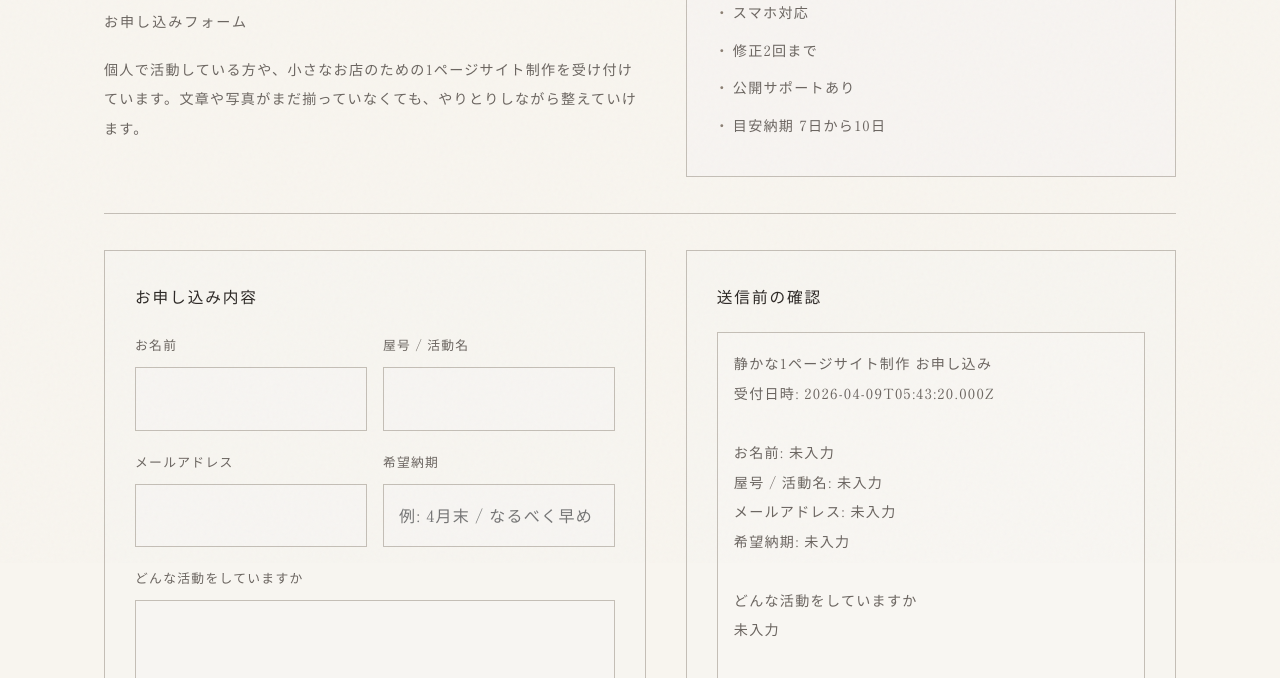
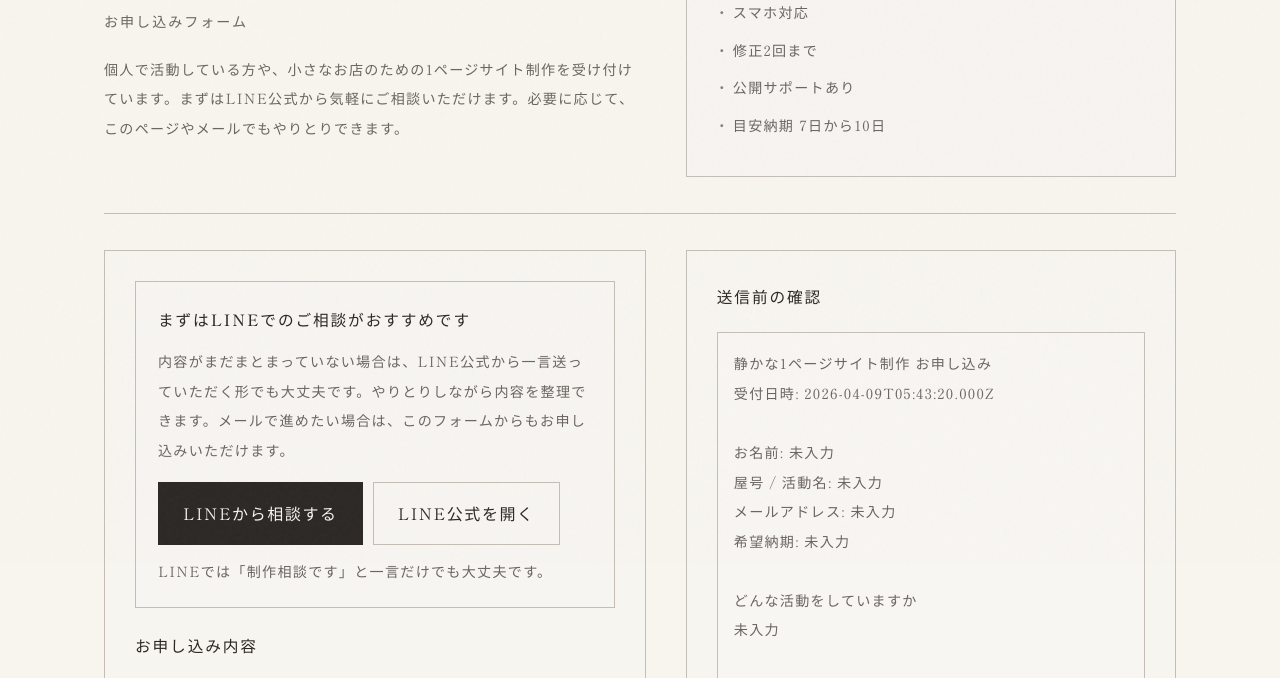
Before and after one commit to mypaac13-rgb/hitosaji-webservice, a plain HTML site: page service/index.html in a window 1280 px wide. Shown: the part 237-915 px from the top of the page. Drawn offline with nearby package versions, Linux system fonts and the light colour scheme; a web font is replaced by a local one.

Commit message:
Prioritize LINE on service application page

```diff
--- a/service/form-config.js
+++ b/service/form-config.js
@@ -1,6 +1,7 @@
 window.SERVICE_FORM_CONFIG = {
   endpoint: '',
   ownerEmail: 'mypaac13@gmail.com',
+  lineUrl: 'https://lin.ee/PRI24cC',
   subjectPrefix: '静かな1ページサイト制作',
   successMessage: 'お申し込みを受け付けました。内容を確認して、2日以内を目安にご連絡します。'
 };
--- a/service/index.html
+++ b/service/index.html
@@ -4,7 +4,7 @@
   <meta charset="UTF-8">
   <meta name="viewport" content="width=device-width, initial-scale=1.0">
   <title>制作お申し込み | ひとさじ</title>
-  <meta name="description" content="ひとさじの静かな1ページサイト制作のお申し込みフォームです。">
+  <meta name="description" content="ひとさじの1ページサイト制作のお申し込みページです。LINE公式からのご相談も受け付けています。">
   <link rel="preconnect" href="https://fonts.googleapis.com">
   <link rel="preconnect" href="https://fonts.gstatic.com" crossorigin>
   <link href="https://fonts.googleapis.com/css2?family=Shippori+Mincho:wght@400;500;600;700&family=EB+Garamond:ital,wght@0,400;0,500;1,400&family=Zen+Old+Mincho:wght@400;500;600&display=swap" rel="stylesheet">
@@ -277,6 +277,30 @@
       border-top: 1px solid var(--line);
     }
 
+    .line-guide {
+      margin-bottom: 22px;
+      padding: 22px 22px 20px;
+      border: 1px solid var(--line);
+      background: rgba(247, 245, 242, 0.62);
+    }
+
+    .line-guide h2 {
+      margin-bottom: 10px;
+    }
+
+    .line-guide__actions {
+      display: flex;
+      gap: 10px;
+      flex-wrap: wrap;
+      margin-top: 16px;
+    }
+
+    .line-guide__sub {
+      margin-top: 12px;
+      font-size: 0.8rem;
+      color: var(--light);
+    }
+
     @media (max-width: 860px) {
       .hero,
       .layout,
@@ -311,7 +335,7 @@
         <span class="eyebrow">Quiet One Page Site</span>
         <h1>静かな1ページサイト制作</h1>
         <p class="hero__subhead">お申し込みフォーム</p>
-        <p>個人で活動している方や、小さなお店のための1ページサイト制作を受け付けています。文章や写真がまだ揃っていなくても、やりとりしながら整えていけます。</p>
+        <p>個人で活動している方や、小さなお店のための1ページサイト制作を受け付けています。まずはLINE公式から気軽にご相談いただけます。必要に応じて、このページやメールでもやりとりできます。</p>
       </div>
       <aside class="hero__card">
         <h2 class="hero__card-title">制作内容</h2>
@@ -327,6 +351,16 @@
 
     <section class="layout">
       <section class="panel">
+        <div class="line-guide">
+          <h2>まずはLINEでのご相談がおすすめです</h2>
+          <p>内容がまだまとまっていない場合は、LINE公式から一言送っていただく形でも大丈夫です。やりとりしながら内容を整理できます。メールで進めたい場合は、このフォームからもお申し込みいただけます。</p>
+          <div class="line-guide__actions">
+            <a class="btn btn--primary" href="../line/">LINEから相談する</a>
+            <a class="btn" href="https://lin.ee/PRI24cC" target="_blank" rel="noopener noreferrer">LINE公式を開く</a>
+          </div>
+          <p class="line-guide__sub">LINEでは「制作相談です」と一言だけでも大丈夫です。</p>
+        </div>
+
         <h2>お申し込み内容</h2>
         <form id="serviceForm" novalidate>
           <div class="field field--split">
@@ -406,7 +440,8 @@
           <ul>
             <li>送信後、2日以内を目安にご返信します。</li>
             <li>文章がまとまらなくてもご安心ください。やりとりの中で整えていきます。</li>
-            <li>送信できない場合は「内容をコピー」から Gmail でそのままお送りいただけます。</li>
+            <li>まずはLINE公式からのご相談をおすすめしています。必要に応じてメールでも対応できます。</li>
+            <li>送信できない場合は「内容をコピー」からLINEまたはGmailでそのままお送りいただけます。</li>
           </ul>
         </div>
       </aside>
@@ -501,9 +536,11 @@
       const body = encodeURIComponent(buildPreviewText(payload));
       const ownerEmail = config.ownerEmail || 'example@example.com';
       const gmailUrl = `https://mail.google.com/mail/?view=cm&fs=1&to=${encodeURIComponent(ownerEmail)}&su=${subject}&body=${body}`;
+      const lineUrl = config.lineUrl || 'https://lin.ee/PRI24cC';
       fallback.innerHTML = [
-        '自動送信先がまだ設定されていません。',
-        `いまは <a href="${gmailUrl}" target="_blank" rel="noopener noreferrer">Gmailで送る</a> から、そのまま送信できます。`
+        'このフォームの自動送信先はまだ設定されていません。',
+        `おすすめは <a href="${lineUrl}" target="_blank" rel="noopener noreferrer">LINE公式で送る</a> 方法です。`,
+        `メールをご希望の場合は <a href="${gmailUrl}" target="_blank" rel="noopener noreferrer">Gmailで送る</a> から、そのまま送信できます。`
       ].join('\n');
     }
 
@@ -535,7 +572,7 @@
       }
 
       if (!config.endpoint) {
-        setStatus('送信先URLが未設定です。内容をコピーしてメール送付してください。', true);
+        setStatus('送信先URLが未設定です。内容をコピーして、LINE公式またはメールでお送りください。', true);
         return;
       }
 
@@ -560,7 +597,7 @@
         refreshPreview();
         renderFallback(buildPayload());
       } catch (error) {
-        setStatus('送信に失敗しました。内容をコピーしてメール送付してください。', true);
+        setStatus('送信に失敗しました。内容をコピーして、LINE公式またはメールでお送りください。', true);
       }
     });
 
```
